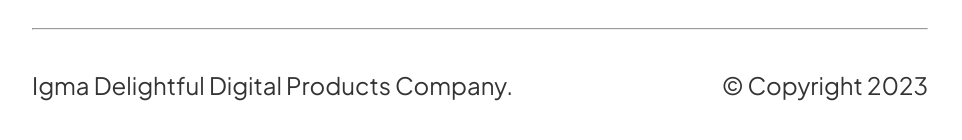
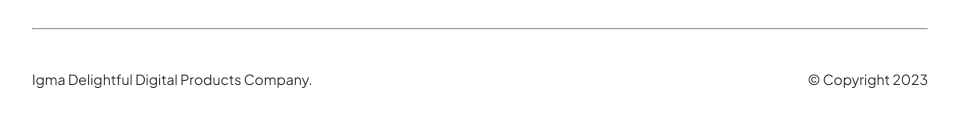
Before and after one commit to rafaelst2000/igma, a Next.js app: page / in a window 1280 px wide. Shown: the part 1278-1418 px from the top of the page, without its empty margins (160-1122 px from the left). Built offline with nearby package versions, Linux system fonts and the light colour scheme.

Commit message:
fix: footer font sizes

```diff
--- a/src/styles/components/Footer.ts
+++ b/src/styles/components/Footer.ts
@@ -24,17 +24,22 @@
     padding: '$stack-xxl 24px',
     maxWidth: 1296,
 
+    '.footer-text': {
       p: {
         fontSize: '$xs',
       }
+    },
   },
 
   '@media screen and (max-width: 1280px)': {
     padding: '$stack-xxl 24px',
     maxWidth: 944,
+
+    '.footer-text': {
       p: {
         fontSize: '$xxs',
       }
+    },
   },
 
   '@media screen and (max-width: 1024px)': {
```
Lines whose indentation alone changed are shown as unchanged.
